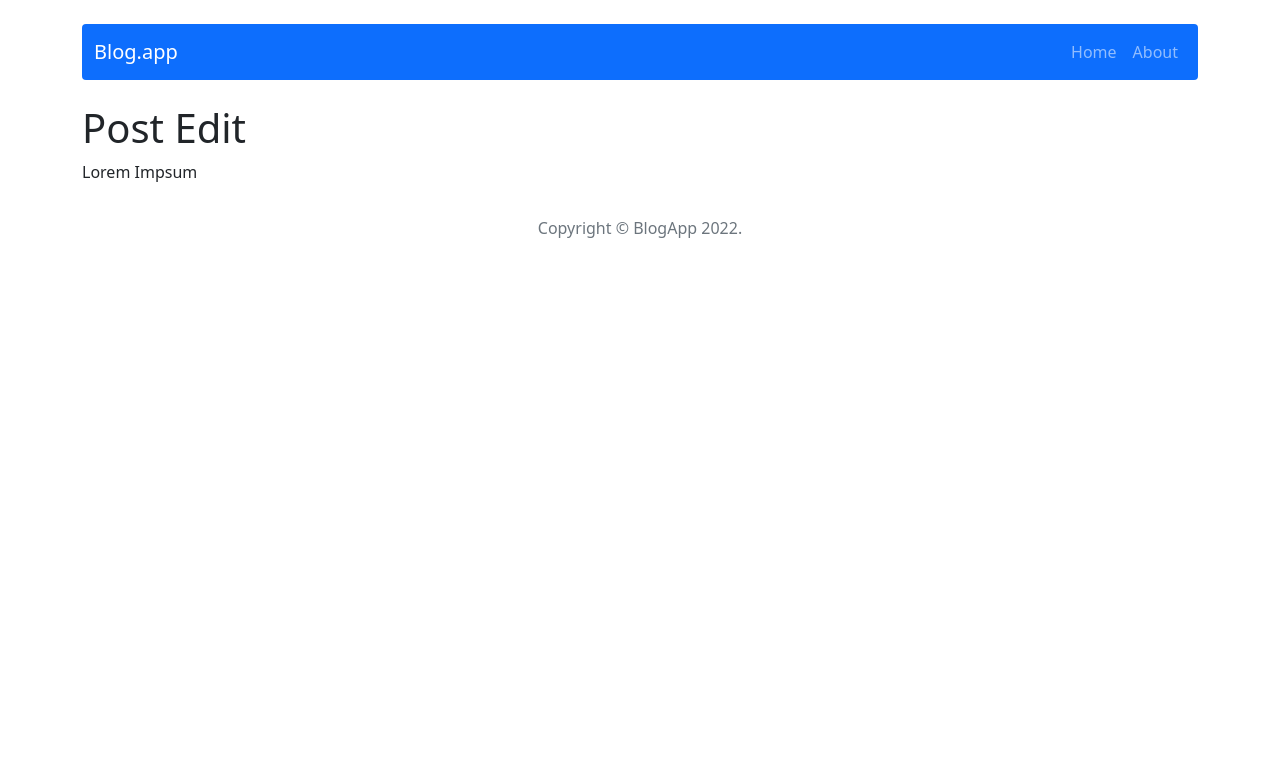
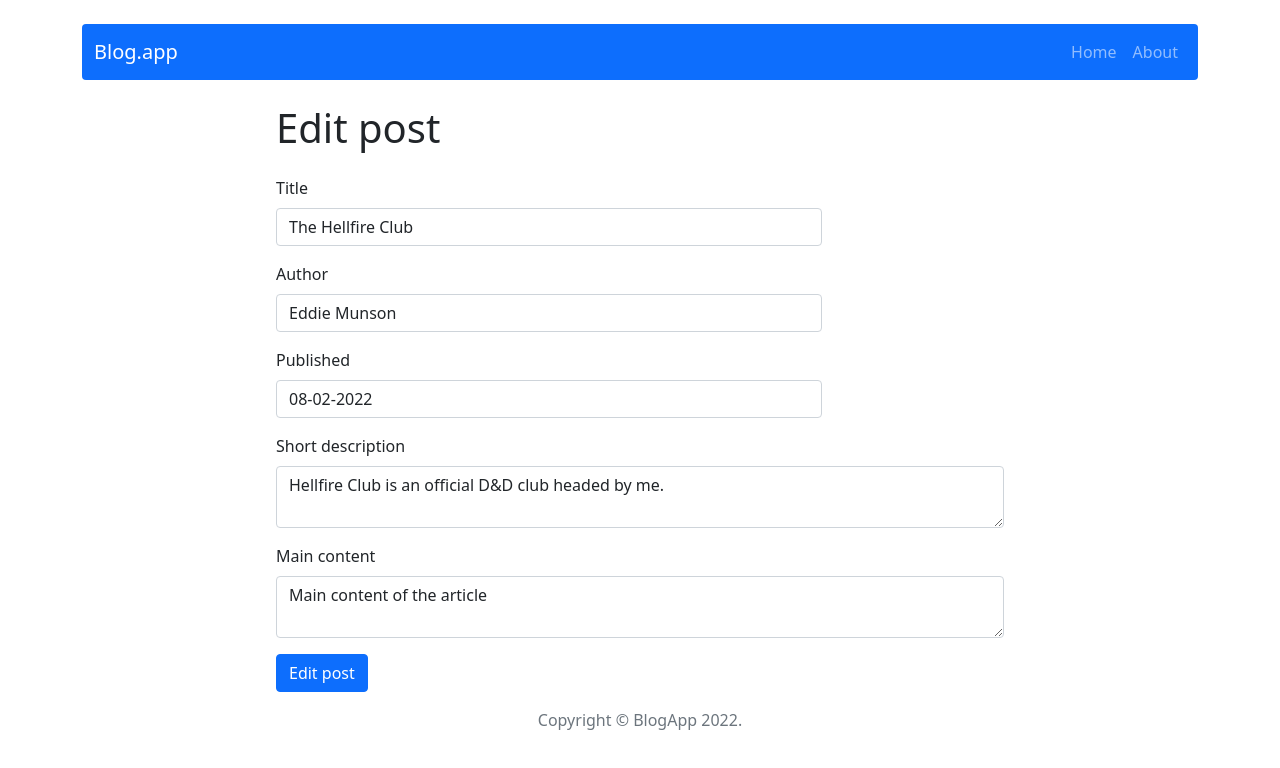
Before and after one commit to jollyzombie/CRUD-blog-app, a React (Create React App) app: page /post/edit/1 in a window 1280 px wide. Shown: the top 768 px of the page. Built offline with nearby package versions, Linux system fonts and the light colour scheme.

Commit message:
Add PostForm, EditPostForm, AddPostForm

```diff
--- a/src/components/common/AddPostForm/AddPostForm.js
+++ b/src/components/common/AddPostForm/AddPostForm.js
@@ -1,84 +1,19 @@
-import { useState } from 'react';
-import { Button, Col, Row, Form } from 'react-bootstrap';
 import { useDispatch } from 'react-redux';
 import { useNavigate } from 'react-router-dom';
 import { addPost } from '../../../redux/postsRedux';
+import PostForm from '../../features/PostForm/PostForm';
+
 
 const AddPostForm = () => {
   const dispatch = useDispatch();
   const navigate = useNavigate();
 
-  const [title, setTitle] = useState('');
-  const [author, setAuthor] = useState('');
-  const [publishedDate, setPublishedDate] = useState('');
-  const [shortDescription, setShortDescription] = useState('');
-  const [content, setContent] = useState('');
-
-  const handleSubmit = (e) => {
-    e.preventDefault();
-    dispatch(addPost({ title, author, publishedDate, shortDescription, content }));
+  const handleSubmit = (post) => {
+    dispatch(addPost(post));
     navigate('/');
   };
 
-  return (
-    <Row>
-      <Col md={{ span: 6, offset: 3 }}>
-        <h1>Add post</h1>
-        <Form>
-          <Form.Group className='mb-3 w-75'>
-            <Form.Label className='mt-3'>Title</Form.Label>
-            <Form.Control
-              value={title}
-              type='text'
-              placeholder='Enter title'
-              onChange={(e) => setTitle(e.target.value)}
-            />
-
-            <Form.Label className='mt-3'>Author</Form.Label>
-            <Form.Control
-              type='text'
-              placeholder='Enter author'
-              value={author}
-              onChange={(e) => setAuthor(e.target.value)}
-            />
-
-            <Form.Label className='mt-3' value={publishedDate}>
-              Published
-            </Form.Label>
-            <Form.Control
-              type='text'
-              placeholder='dd-mm-yyyy'
-              value={publishedDate}
-              onChange={(e) => setPublishedDate(e.target.value)}
-            />
-          </Form.Group>
-          <Form.Group>
-            <Form.Label>Short description</Form.Label>
-
-            <Form.Control
-              as='textarea'
-              placeholder='Leave a comment here'
-              value={shortDescription}
-              onChange={(e) => setShortDescription(e.target.value)}
-            />
-          </Form.Group>
-          <Form.Group>
-            <Form.Label className='mt-3'>Main content</Form.Label>
-
-            <Form.Control
-              as='textarea'
-              placeholder='Leave a comment here'
-              value={content}
-              onChange={(e) => setContent(e.target.value)}
-            />
-          </Form.Group>
-          <Button variant='primary' type='submit' className='mt-3' onClick={handleSubmit}>
-            Submit
-          </Button>
-        </Form>
-      </Col>
-    </Row>
-  );
+  return <PostForm action={handleSubmit} actionText='Add post' />;
 };
 
 export default AddPostForm;
--- /dev/null
+++ b/src/components/common/EditPostForm/EditPostForm.js
@@ -0,0 +1,32 @@
+import { useDispatch, useSelector } from 'react-redux';
+import { Navigate, useNavigate, useParams } from 'react-router-dom';
+import { editPost, getPostById } from '../../../redux/postsRedux';
+import PostForm from '../../features/PostForm/PostForm';
+
+const EditPostForm = () => {
+  const dispatch = useDispatch();
+  const navigate = useNavigate();
+
+  const { postId } = useParams();
+  const postData = useSelector(state => getPostById(state, postId));
+
+  const handleSubmit = (post) => {
+    dispatch(editPost({ ...post, postId }));
+    navigate('/');
+  };
+  if (!postData) return <Navigate to='/' />;
+  return (
+    <PostForm
+      action={handleSubmit}
+      actionText='Edit post'
+      title={postData.title}
+      author={postData.author}
+      publishedDate={postData.publishedDate}
+      shortDescription={postData.shortDescription}
+      content={postData.content}
+      id={postId}
+    />
+  );
+};
+
+export default EditPostForm;
--- /dev/null
+++ b/src/components/features/PostForm/PostForm.js
@@ -0,0 +1,74 @@
+import { useState } from 'react';
+import { Button, Row, Form } from 'react-bootstrap';
+
+const PostForm = ({ id, action, actionText, ...props }) => {
+  const [title, setTitle] = useState(props.title || '');
+  const [author, setAuthor] = useState(props.author || '');
+  const [publishedDate, setPublishedDate] = useState(props.publishedDate || '');
+  const [shortDescription, setShortDescription] = useState(props.shortDescription || '');
+  const [content, setContent] = useState(props.content || '');
+
+  const handleSubmit = (e) => {
+    e.preventDefault();
+    action({ title, author, publishedDate, shortDescription, content, id });
+  };
+
+  return (
+    <Row>
+      <Form onSubmit={handleSubmit}>
+        <Form.Group className='mb-3 w-75'>
+          <Form.Label className='mt-3'>Title</Form.Label>
+          <Form.Control
+            value={title}
+            type='text'
+            placeholder='Enter title'
+            onChange={(e) => setTitle(e.target.value)}
+          />
+
+          <Form.Label className='mt-3'>Author</Form.Label>
+          <Form.Control
+            type='text'
+            placeholder={'Enter author' || props.title}
+            value={author}
+            onChange={(e) => setAuthor(e.target.value)}
+          />
+
+          <Form.Label className='mt-3' value={publishedDate}>
+            Published
+          </Form.Label>
+          <Form.Control
+            type='text'
+            placeholder='dd-mm-yyyy'
+            value={publishedDate}
+            onChange={(e) => setPublishedDate(e.target.value)}
+          />
+        </Form.Group>
+        <Form.Group>
+          <Form.Label>Short description</Form.Label>
+
+          <Form.Control
+            as='textarea'
+            placeholder='Leave a comment here'
+            value={shortDescription}
+            onChange={(e) => setShortDescription(e.target.value)}
+          />
+        </Form.Group>
+        <Form.Group>
+          <Form.Label className='mt-3'>Main content</Form.Label>
+
+          <Form.Control
+            as='textarea'
+            placeholder='Leave a comment here'
+            value={content}
+            onChange={(e) => setContent(e.target.value)}
+          />
+        </Form.Group>
+        <Button variant='primary' type='submit' className='mt-3'>
+          {actionText}
+        </Button>
+      </Form>
+    </Row>
+  );
+};
+
+export default PostForm;
--- a/src/components/pages/PostAdd/PostAdd.js
+++ b/src/components/pages/PostAdd/PostAdd.js
@@ -1,11 +1,14 @@
 import AddPostForm from "../../common/AddPostForm/AddPostForm";
-import { Container } from 'react-bootstrap';
+import { Container, Col } from 'react-bootstrap';
 
 const PostAdd = () => {
 
   return (
     <Container>
+      <Col md={{ span: 8, offset: 2 }}>
+        <h1>Add post</h1>
       <AddPostForm />
+      </Col>
     </Container>
   );
 };
--- a/src/components/pages/PostEdit/PostEdit.js
+++ b/src/components/pages/PostEdit/PostEdit.js
@@ -1,9 +1,14 @@
+import { Container, Col, Row } from 'react-bootstrap';
+import EditPostForm from '../../common/EditPostForm/EditPostForm';
+
 const PostEdit = () => {
   return (
-    <div>
-      <h1>Post Edit</h1>
-      <p>Lorem Impsum</p>
-    </div>
+    <Container>
+      <Col md={{ span: 8, offset: 2 }}>
+        <h1>Edit post</h1>
+        <EditPostForm />
+      </Col>
+    </Container>
   );
 };
 
--- a/src/redux/postsRedux.js
+++ b/src/redux/postsRedux.js
@@ -21,6 +21,8 @@
       return [...statePart, { ...action.payload, id: shortid() }];
     case REMOVE_POST:
       return [...statePart.filter((post) => post.id !== action.payload)];
+    case EDIT_POST:
+      return statePart.map((post) => (post.id === action.payload.id ? { ...post, ...action.payload } : post));
     default:
       return statePart;
   }
```
